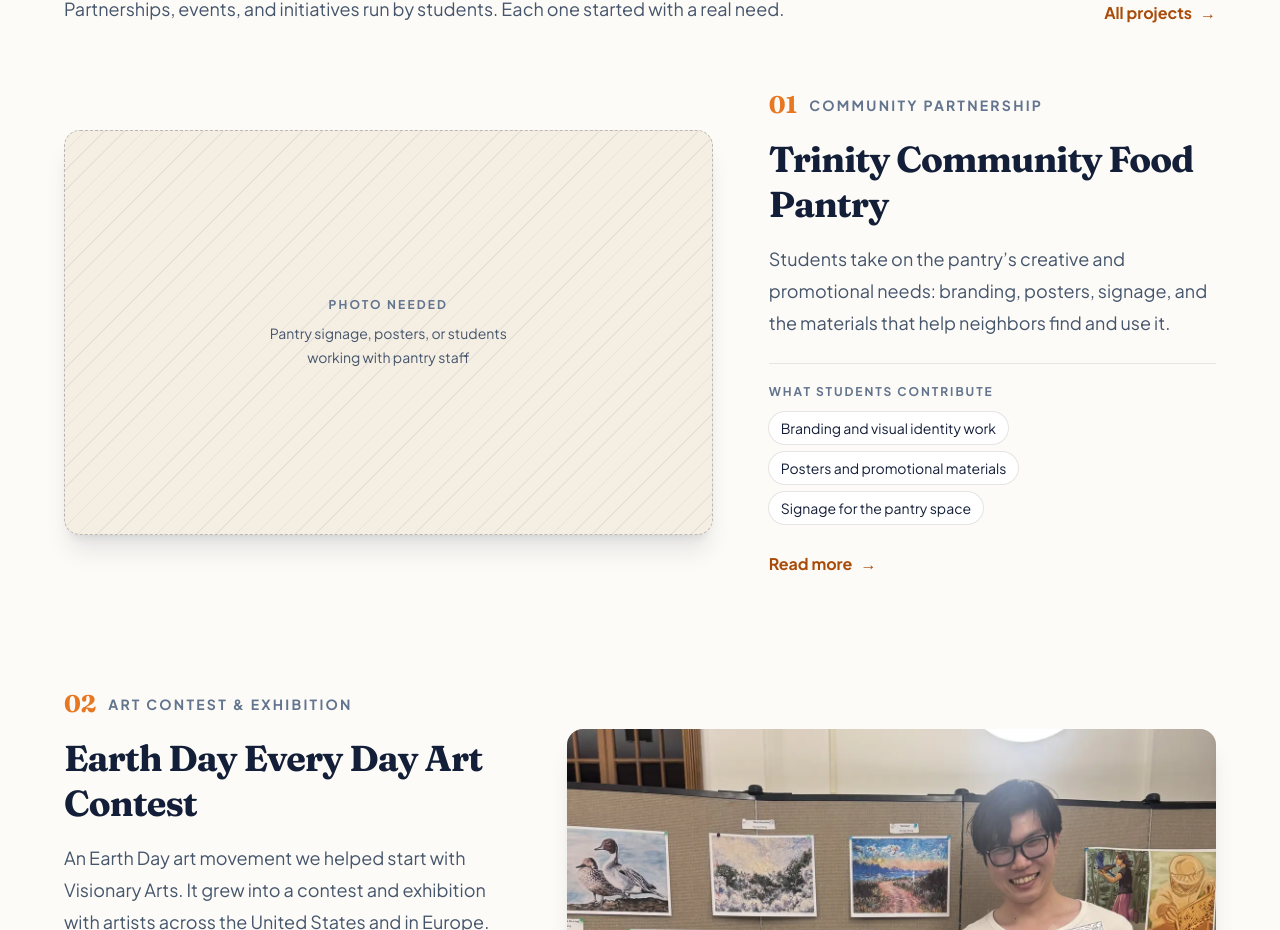
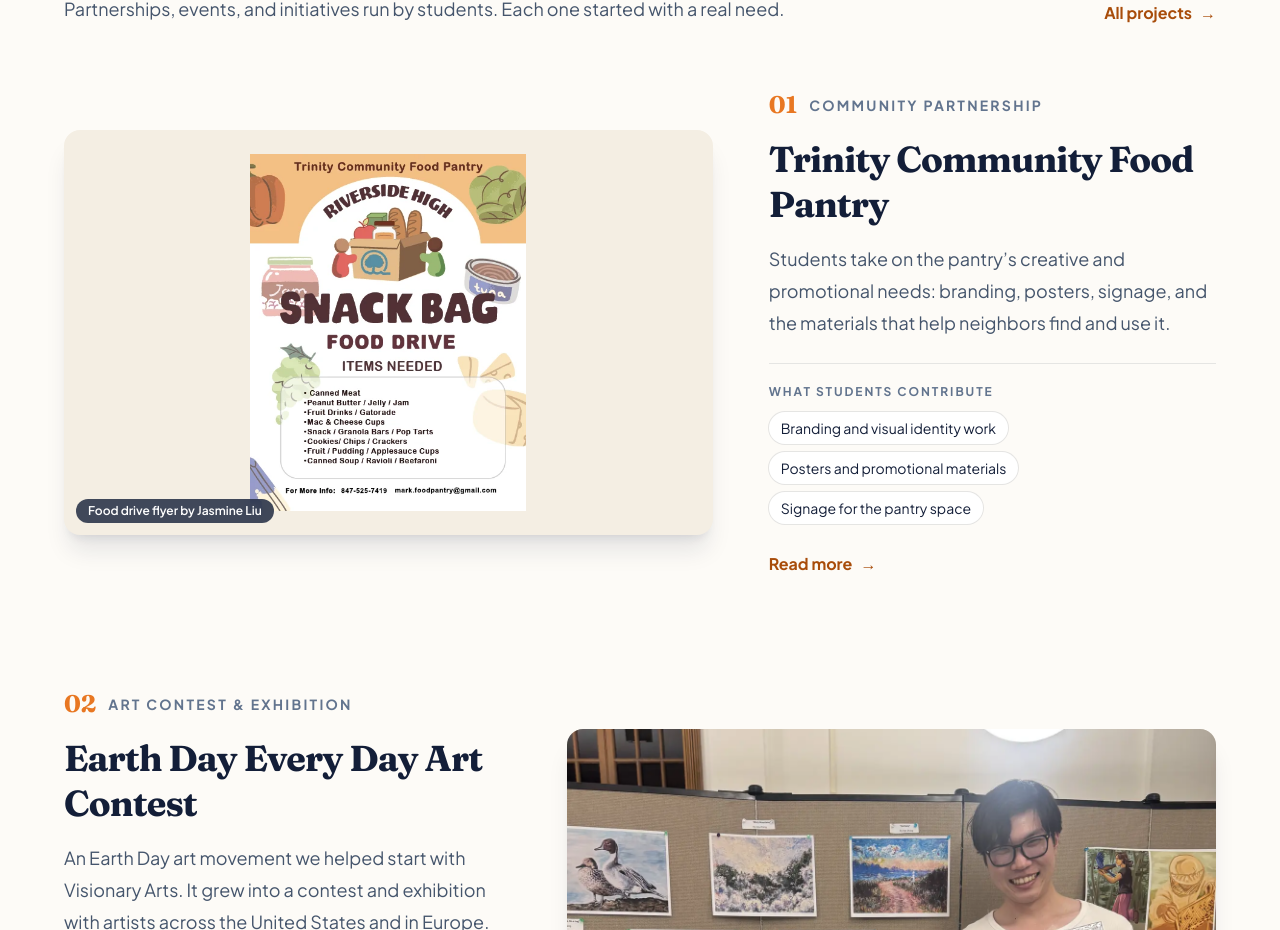
Before and after one commit to zoucatherine/illini-creative-impact, a React (Vite) app: page / in a window 1280 px wide. Shown: the part 1534-2464 px from the top of the page. Built offline with nearby package versions, Linux system fonts and the light colour scheme; no server answers.

Commit message:
Add Jasmine Liu's food drive flyer to Trinity project
Co-Authored-By: Claude Opus 5.5 (1M context) <noreply@anthropic.com>

```diff
--- a/src/components/ui.tsx
+++ b/src/components/ui.tsx
@@ -128,7 +128,7 @@ export function PhotoFrame({
           decoding="async"
           sizes={sizes}
           style={{ objectPosition: slot.photo.position }}
-          className="h-full w-full object-cover"
+          className={`h-full w-full ${slot.photo.fit === 'contain' ? 'object-contain p-4 sm:p-6' : 'object-cover'}`}
         />
         {showCaption && slot.caption && (
           <figcaption className="absolute bottom-3 left-3 rounded-full bg-primaryNavy/80 px-3 py-1 text-xs font-semibold text-white backdrop-blur">
--- a/src/content/photos.ts
+++ b/src/content/photos.ts
@@ -9,12 +9,16 @@ import drawingTable from '../assets/photos/drawing-table.webp';
 import certificates from '../assets/photos/certificates.webp';
 import studentExpo from '../assets/photos/student-expo.webp';
 import valentinesSocial from '../assets/photos/valentines-social.webp';
+import trinityFlyer from '../assets/photos/trinity-flyer.webp';
+import trinityFlyerProcess from '../assets/photos/trinity-flyer-process.webp';
 
 export interface Photo {
   src: string;
   alt: string;
   /** CSS object-position for crops, e.g. 'center 20%' to keep faces in frame. */
   position?: string;
+  /** 'contain' shows the whole image (for flyers and artwork) instead of cropping. */
+  fit?: 'cover' | 'contain';
 }
 
 export const photos = {
@@ -56,4 +60,14 @@ export const photos = {
     src: valentinesSocial,
     alt: 'Students making paper crafts together at tables during a club social',
   },
+  trinityFlyer: {
+    src: trinityFlyer,
+    alt: 'Flyer for the Riverside High Snack Bag Food Drive for Trinity Community Food Pantry, listing items needed such as canned meat, peanut butter, and granola bars',
+    fit: 'contain',
+  },
+  trinityFlyerProcess: {
+    src: trinityFlyerProcess,
+    alt: 'Two versions of the Snack Bag Food Drive flyer side by side: a grayscale draft and the final color design',
+    fit: 'contain',
+  },
 } satisfies Record<string, Photo>;
--- a/src/content/projects.ts
+++ b/src/content/projects.ts
@@ -61,7 +61,7 @@ export const projects: Project[] = [
     partner: 'Trinity Community Food Pantry',
     summary:
       'Students take on the pantry’s creative and promotional needs: branding, posters, signage, and the materials that help neighbors find and use it.',
-    cover: { placeholder: 'Pantry signage, posters, or students working with pantry staff' },
+    cover: { photo: photos.trinityFlyer, caption: 'Food drive flyer by Jasmine Liu' },
     overview:
       'ICI works with Trinity Community Food Pantry on the creative side of keeping a pantry running: how it presents itself, how people find it, and how information reaches the neighbors it serves.',
     need:
@@ -73,15 +73,14 @@ export const projects: Project[] = [
       'Other design requests as the pantry’s needs come up',
     ],
     gallery: [
-      { placeholder: 'Finished poster or flyer' },
-      { placeholder: 'Signage installed at the pantry' },
-      { placeholder: 'Students working on designs' },
+      { photo: photos.trinityFlyerProcess, caption: 'Snack Bag Food Drive flyer, draft and final, by Jasmine Liu' },
+      { photo: photos.trinityFlyer, caption: 'Final flyer by Jasmine Liu' },
+      { placeholder: 'Signage installed at the pantry, or students working on designs' },
     ],
     sections: [
       {
         title: 'Work samples',
-        placeholder:
-          'Add finished pieces (posters, signage, branding) once the pantry has approved sharing them.',
+        body: 'Jasmine Liu designed this flyer for the Riverside High Snack Bag Food Drive, listing the items the pantry needed most.',
       },
     ],
     involvement:
```
Also changed, not shown: src/assets/photos/trinity-flyer-process.webp (added), src/assets/photos/trinity-flyer.webp (added).
